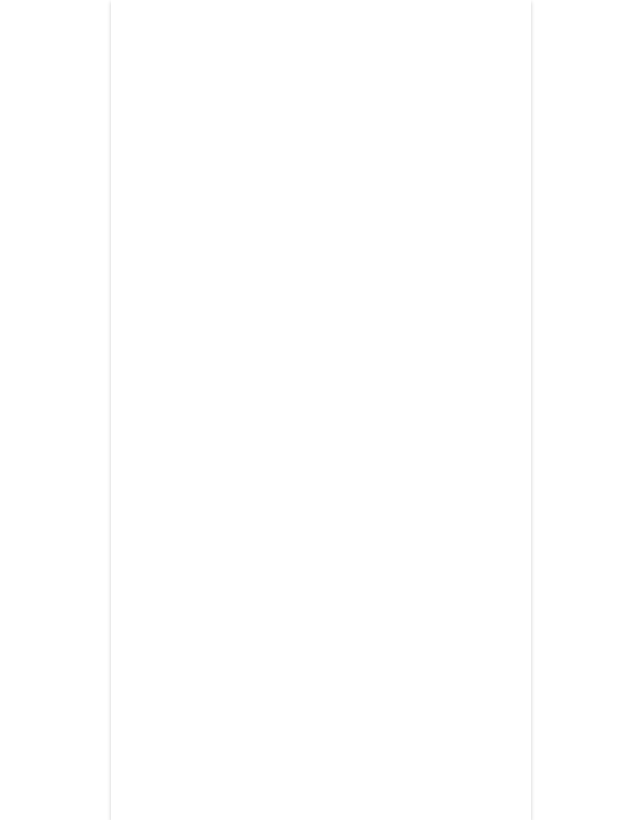
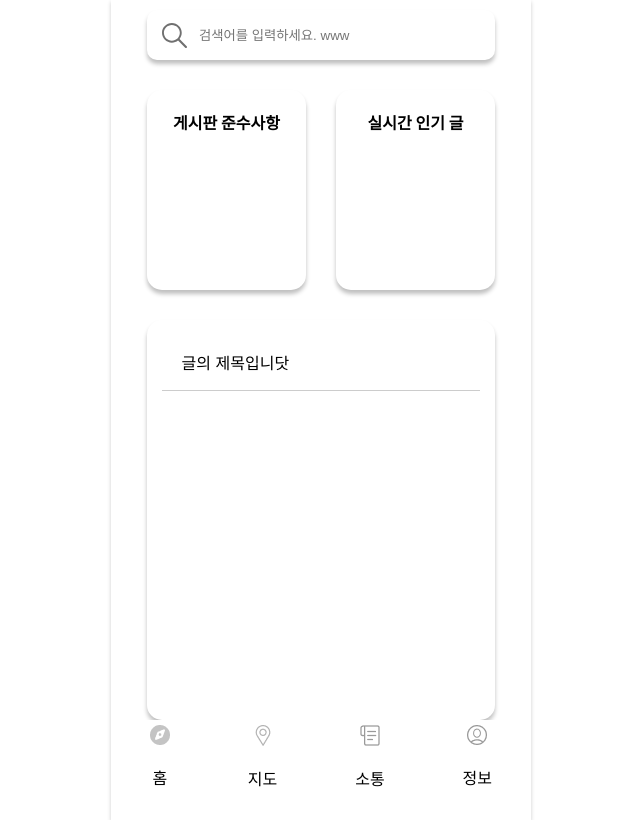
Before and after one commit to KMU-WINK/WEWILLPASSBY-front, a React (Create React App) app in the folder front/: page /community in a window 1280 px wide. Shown: the whole page, without its empty margins (319-959 px from the left). Built offline with nearby package versions, Linux system fonts and the light colour scheme.

Commit message:
Community Dev
커뮤니티 페이지를 개발

```diff
--- a/front/src/App.js
+++ b/front/src/App.js
@@ -4,6 +4,7 @@ import Home from "./pages/Home";
 import MyPage from "./pages/MyPage";
 import Comment from "./pages/Comment";
 import Testing from "./components/common/Post"
+import Community from './pages/Community';
 
 const mainStyle = {
     margin: '0 auto',
@@ -20,6 +21,7 @@ export default function App() {
             <Route exact path="/mypage" component={MyPage}/>
             <Route exact path="/comment" component={Comment}/>
             <Route exact path="/testing" component={Testing}/>
+            <Route exact path="/community" component={Community}/>
         </Router>
     </div>
   );
--- /dev/null
+++ b/front/src/components/community/PostList.js
@@ -0,0 +1,13 @@
+import React from "react";
+
+const post_title = ({ title, url }) => {
+    return(
+        <div onClick={() => {
+            alert("글로 이동합니다.");
+            }}>
+            {title}
+        </div>
+    );
+};
+
+export default post_title;
--- /dev/null
+++ b/front/src/css/community.css
@@ -0,0 +1,72 @@
+.community {
+    display: flex;
+    justify-content: center;
+    flex-direction: column;
+    align-items: center;
+}
+
+.search_bar {
+    display: flex;
+    justify-content: center;
+    width: 83%;
+    border-radius: 10px 10px 10px 10px;
+    box-shadow: 0px 4px 4px rgba(0, 0, 0, 0.25);
+    border-radius: 10px;
+    height: 50px;
+    align-items: center;
+    margin-top: 10px;
+}
+
+.search_bar img {
+    height: 25px;
+}
+
+.search_bar input {
+    border: none;
+    width: 80%;
+    margin-left: 10px;
+}
+
+.search_bar input:focus-visible {
+    outline: none;
+}
+
+.second_div {
+    display: flex;
+    flex-direction: row;
+    margin-top: 15px;
+    width: 90%;
+
+}
+
+.sub_div {
+    display: flex;
+    margin: 15px;
+    height: 200px;
+    width: 100%;
+    box-shadow: 0px 4px 4px rgba(0, 0, 0, 0.25);
+    border-radius: 15px;
+    justify-content: center;
+}
+
+.sub_div b {
+    margin-top: 20px;
+}
+
+.third_div {
+    display: flex;
+    justify-content: center;
+    box-shadow: 0px 4px 4px rgba(0, 0, 0, 0.25);
+    border-radius: 15px;
+    height: 400px;
+    width: 83%;
+    margin-top: 15px;
+}
+
+.third_div div {
+    width: 80%;
+    height: 20px;
+    padding: 20px;
+    margin-top: 10px;
+    border-bottom: 1.5px solid rgba(0, 0, 0, 0.2);
+}
--- a/front/src/pages/Community.js
+++ b/front/src/pages/Community.js
@@ -1,9 +1,28 @@
 import React from 'react';
+import search_icon from "../images/community/search_icon.svg"
+import '../css/community.css'
+import Footer from '../components/common/Footer';
+import PostList from '../components/community/PostList';
 
 export default function Community(props) {
     return (
-        <div>
-            지나갈게요 커뮤니티 페이지
+        <div className="community">
+            <div className="search_bar">
+                <img src={search_icon} alt="검색 아이콘" />
+                <input type="text" placeholder="검색어를 입력하세요. www"/>
+            </div>
+            <div className="second_div">
+                <div className="sub_div">
+                    <b>게시판 준수사항</b>
+                </div>
+                <div className="sub_div">
+                    <b>실시간 인기 글</b>
+                </div>
+            </div>
+            <div className="third_div">
+                <PostList title="글의 제목입니닷" />
+            </div>
+            <Footer />
         </div>
     );
 }
```
Also changed, not shown: front/src/images/community/search_icon.svg (added).
